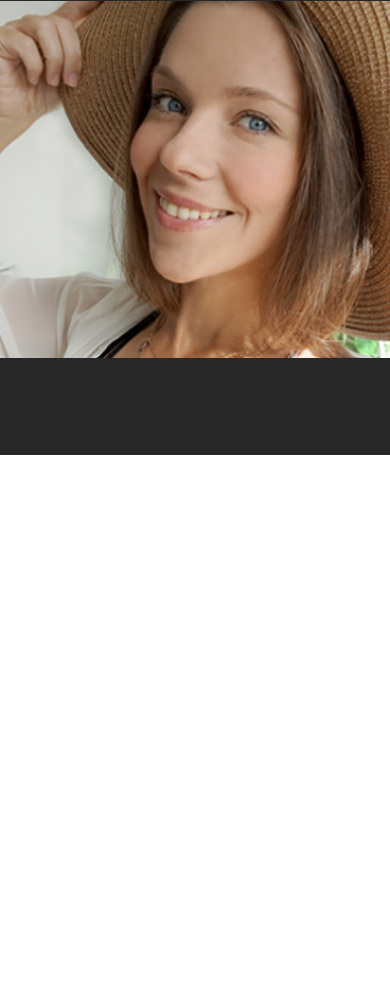
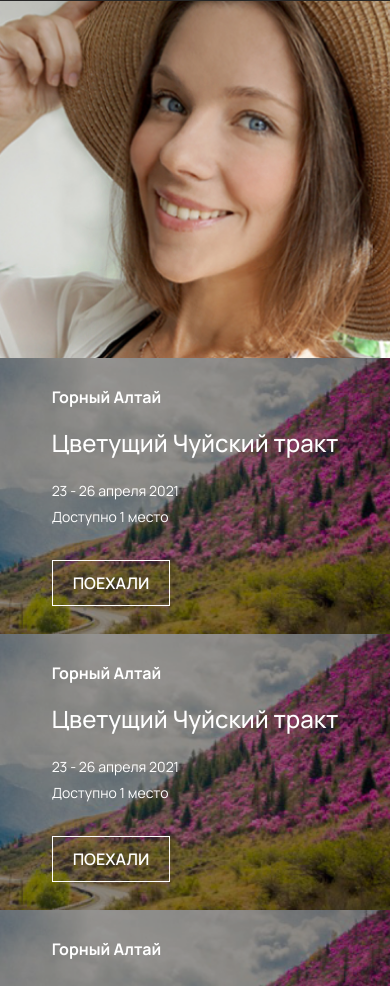
Before and after one commit to iska9der/milly_adventurer, a website: page src/index.html in a window 390 px wide. Shown: the part 1014-2000 px from the top of the page. Before the commit the page ends 1469 px from the top, so only its background shows below. Drawn offline with Linux system fonts and the light colour scheme.

Commit message:
Сверстан блок с местами

```diff
--- a/src/css/media.css
+++ b/src/css/media.css
@@ -3,9 +3,10 @@
         padding: 0 10px;
     }
 }
-@media screen and (max-width: 992px) {
+@media screen and (max-width: 768px) {
     .hello {
         padding-top: 30px;
+        padding-bottom: 0;
     }
 
     .hello_left-side {
@@ -33,4 +34,41 @@
     .hello .button-transparent {
         margin-top: 30px;
     }
+
+    .place {
+        width: 100%;
+    }
+
+
+    .place .card-img {
+        height: 276px;
+    }
+
+    .place .card__region {
+        font-size: 16px;
+    }
+
+    .place .card__title {
+        font-size: 24px;
+    }
+
+    .place .card__footer {
+        margin-bottom: 30px;
+    }
+
+    .card__footer p {
+        font-size: 14px;
+    }
+
+    .place button {
+        text-transform: uppercase;
+        color: #fff;
+        background-color: transparent;
+        border: 1px solid #fff;
+    }
+
+    .place button:hover {
+        transition: all ease-in-out 2ms;
+        background-color: #185dc6;
+    }
 }
--- a/src/css/style.css
+++ b/src/css/style.css
@@ -115,3 +115,51 @@ h1, h2 {
     object-fit: cover;
     vertical-align: bottom;
 }
+
+.places {}
+
+.place {
+    width: 50%;
+    color: #fff;
+}
+
+.place.card {
+    border: 0;
+}
+
+.place.card > * {
+    border-radius: 0;
+}
+
+.place .card-img {
+    height: 492px;
+    object-fit: cover;
+}
+
+.place .card-img-overlay {
+    background: rgba(0, 0, 0, 0.4);
+}
+
+.place .card-wrapper {
+}
+
+.place .card__region {
+    font-weight: 700;
+    margin-bottom: 20px;
+}
+
+.place .card__footer {
+    margin-top: 20px;
+    margin-bottom: 40px;
+}
+
+.card__footer p {
+    line-height: 26px;
+    font-size: 20px;
+}
+
+.place button {
+    font-weight: 600;
+    border: 0;
+    padding: 10px 20px;
+}
--- a/src/index.html
+++ b/src/index.html
@@ -48,16 +48,85 @@
         </div>
     </div>
     <div class="hello">
-        <div class="d-flex flex-column flex-lg-row justify-content-center align-items-center">
-            <div class="hello_left-side d-flex flex-column align-items-lg-start col-12 col-lg-4 mx-lg-5 px-4 px-lg-0">
+        <div class="d-flex flex-column flex-md-row justify-content-center align-items-center">
+            <div class="hello_left-side d-flex flex-column align-items-md-start col-12 col-md-4 mx-md-5 px-4 px-md-0">
                     <h2>Привет, я - Милена</h2>
                     <p class="hello_description">
                         Профессиональный тревэл эксперт и организатор авторских туров с многолетним опытом работы в туризме
                     </p>
-                <button class="button-transparent align-self-center align-self-lg-start">Узнать больше</button>
+                <button class="button-transparent align-self-center align-self-md-start">Узнать больше</button>
             </div>
-            <div class="hello_right-side col-12 col-lg-4">
+            <div class="hello_right-side col-12 col-md-4">
                 <img class="w-100" src="assets/images/Milena.jpg" alt="я - Милена">
+            </div>
+        </div>
+    </div>
+    <div class="places">
+        <div class="d-flex flex-wrap">
+            <div class="place card">
+                <img src="assets/images/Gorny_Altai.png" alt="Горный Алтай" class="card-img">
+                <div class="card-img-overlay">
+                    <div class="d-flex h-100 align-items-center justify-content-center">
+                        <div class="card-wrapper">
+                            <p class="card__region">Горный Алтай</p>
+                            <h3 class="card__title">Цветущий Чуйский тракт</h3>
+                            <div class="card__footer">
+                                <p class="card__date">23 - 26 апреля 2021</p>
+                                <p class="card__available-seats">Доступно 1 место</p>
+                            </div>
+                            <button>Поехали</button>
+                        </div>
+                    </div>
+                </div>
+            </div>
+
+            <div class="place card">
+                <img src="assets/images/Gorny_Altai.png" alt="Горный Алтай" class="card-img">
+                <div class="card-img-overlay">
+                    <div class="d-flex h-100 align-items-center justify-content-center">
+                        <div class="card-wrapper">
+                            <p class="card__region">Горный Алтай</p>
+                            <h3 class="card__title">Цветущий Чуйский тракт</h3>
+                            <div class="card__footer">
+                                <p class="card__date">23 - 26 апреля 2021</p>
+                                <p class="card__available-seats">Доступно 1 место</p>
+                            </div>
+                            <button>Поехали</button>
+                        </div>
+                    </div>
+                </div>
+            </div>
+            <div class="place card">
+                <img src="assets/images/Gorny_Altai.png" alt="Горный Алтай" class="card-img">
+                <div class="card-img-overlay">
+                    <div class="d-flex h-100 align-items-center justify-content-center">
+                        <div class="card-wrapper">
+                            <p class="card__region">Горный Алтай</p>
+                            <h3 class="card__title">Цветущий Чуйский тракт</h3>
+                            <div class="card__footer">
+                                <p class="card__date">23 - 26 апреля 2021</p>
+                                <p class="card__available-seats">Доступно 1 место</p>
+                            </div>
+                            <button>Поехали</button>
+                        </div>
+                    </div>
+                </div>
+            </div>
+            <div class="place card">
+                <img src="assets/images/Gorny_Altai.png" alt="Горный Алтай" class="card-img">
+                <div class="card-img-overlay">
+                    <div class="d-flex h-100 align-items-center justify-content-center">
+                        <div class="card-wrapper">
+                            <p class="card__region">Горный Алтай</p>
+                            <h3 class="card__title">Цветущий Чуйский тракт</h3>
+                            <div class="card__footer">
+                                <p class="card__date">23 - 26 апреля 2021</p>
+                                <p class="card__available-seats">Доступно 1 место</p>
+                            </div>
+                            <button>Поехали</button>
+                        </div>
+                    </div>
+                </div>
             </div>
         </div>
     </div>
```
Also changed, not shown: src/assets/images/Gorny_Altai.png (added).
